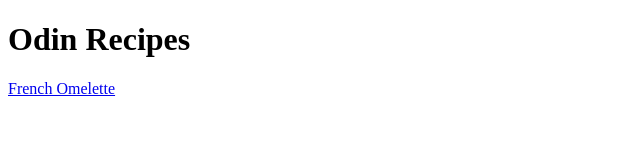
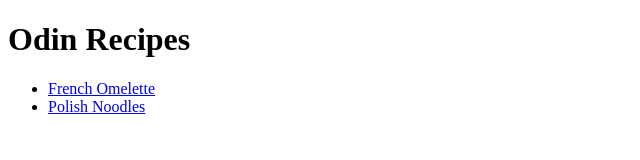
Before and after one commit to unitybuy/Odin-recipes, a plain HTML site: page index.html in a window 1280 px wide. Shown: the whole page, without its empty margins (0-640 px from the left). Drawn offline with Linux system fonts and the light colour scheme.

Commit message:
Add new recipe for Polish Noodles

```diff
--- a/index.html
+++ b/index.html
@@ -6,6 +6,9 @@
     </head>
     <body>
         <h1>Odin Recipes</h1>
-        <a href="./recipes/French_omelette.html">French Omelette</a>
+        <ul>
+            <li><a href="./recipes/French_omelette.html">French Omelette</a></li>
+            <li><a href="./recipes/Polish_noodles.html">Polish Noodles</a></li>
+        </ul>
     </body>
 </html>
```
